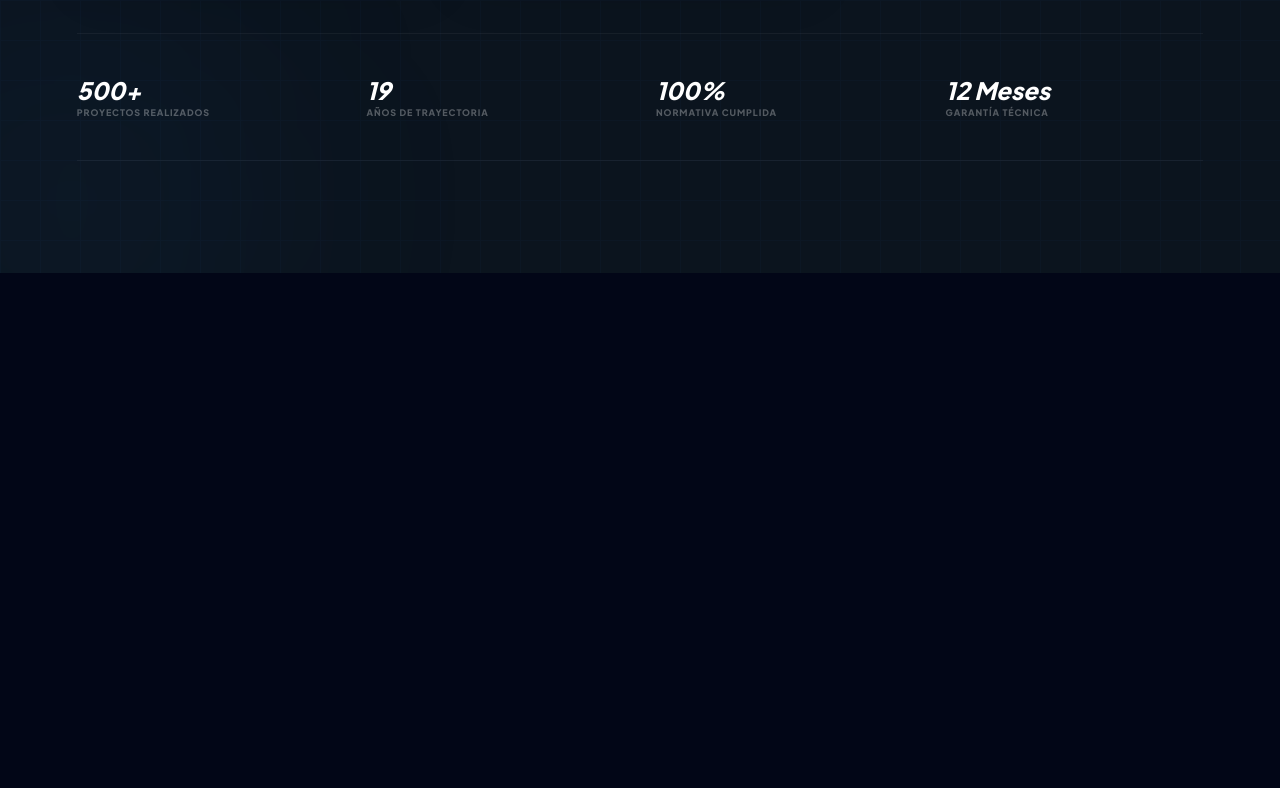
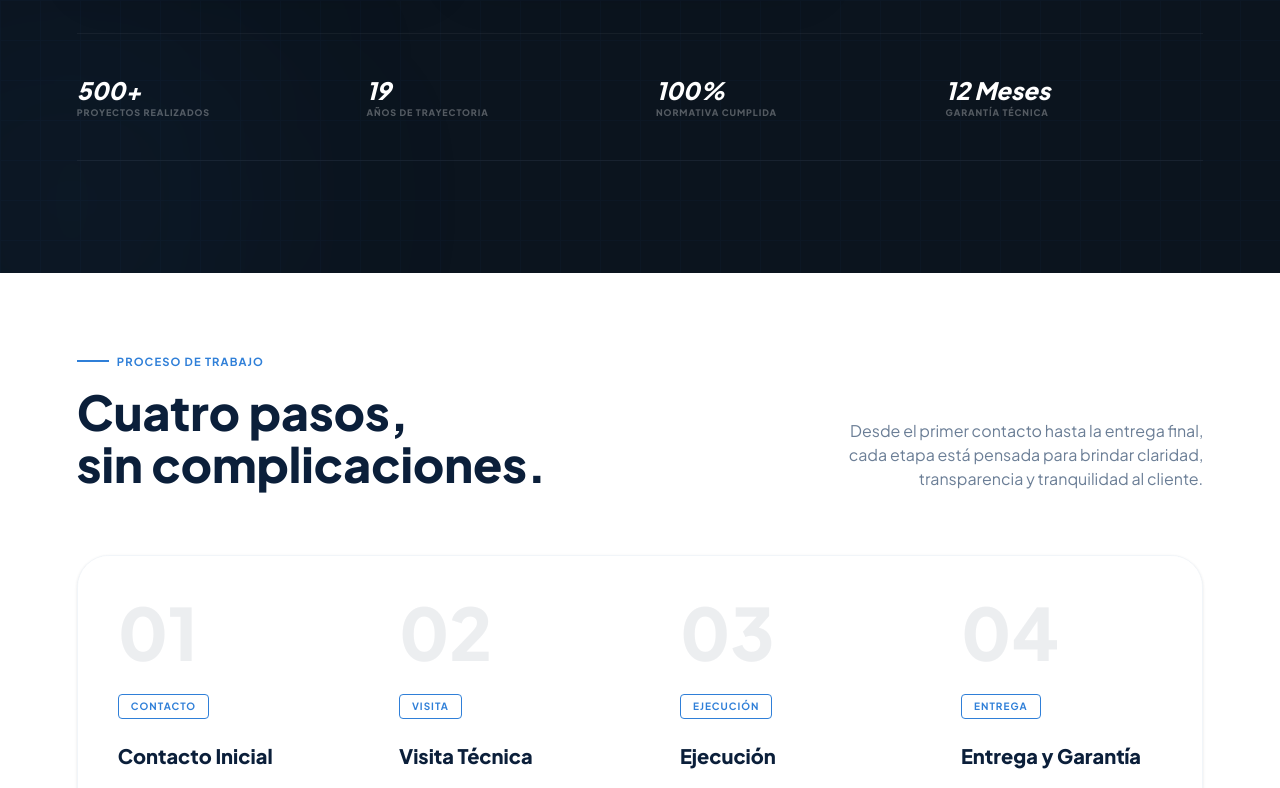
Before and after one commit to NicooGon/volturuguay-web, a React (Vite) app: page / in a window 1280 px wide. Shown: the part 3825-4613 px from the top of the page. Before the commit the page ends 4098 px from the top, so only its background shows below. Built offline with nearby package versions, Linux system fonts and the light colour scheme.

Commit message:
process and review

```diff
--- /dev/null
+++ b/src/components/ProcessCard.jsx
@@ -0,0 +1,23 @@
+export default function ProcessCard({ number, title, description, tag }) {
+  return (
+    <div className="group relative p-10 transition-all duration-500 flex flex-col justify-between min-h-[350px] bg-white hover:bg-[#0B1F3A] border-r border-slate-100 last:border-0">
+      <div>
+        <span className="text-7xl font-black text-[#0B1F3A] opacity-[0.07] group-hover:opacity-10 group-hover:text-white block mb-6 transition-all duration-500">
+          {number}
+        </span>
+
+        <span className="inline-block px-3 py-1 rounded border border-[#2F7FD8] text-[#2F7FD8] text-[10px] font-bold uppercase tracking-widest mb-6 transition-colors duration-500">
+          {tag}
+        </span>
+
+        <h3 className="text-xl font-extrabold text-[#0B1F3A] mb-4 leading-tight group-hover:text-white transition-colors duration-500">
+          {title}
+        </h3>
+
+        <p className="text-sm leading-relaxed text-slate-500 group-hover:text-white/70 transition-colors duration-500">
+          {description}
+        </p>
+      </div>
+    </div>
+  );
+}
--- /dev/null
+++ b/src/components/ReviewCard.jsx
@@ -0,0 +1,37 @@
+export default function ReviewCard({ name, location, review, rating = 5 }) {
+  const initials = name.split(' ').map(n => n[0]).join('');
+
+  return (
+    <div
+      className="group bg-white p-10 rounded-[2rem] border border-slate-100 flex flex-col justify-between h-full transition-all duration-500 hover:-translate-y-2 hover:shadow-[0_30px_60px_-15px_rgba(11,31,58,0.1)] hover:border-[#2F7FD8]/20 cursor-default"
+    >
+      <div>
+        <div className="flex gap-1.5 mb-8 transition-transform duration-500 group-hover:scale-105 origin-left">
+          {[...Array(rating)].map((_, i) => (
+            <svg key={i} className="w-4 h-4 text-yellow-400" fill="currentColor" viewBox="0 0 20 20">
+              <path d="M9.049 2.927c.3-.921 1.603-.921 1.902 0l1.07 3.292a1 1 0 00.95.69h3.462c.969 0 1.371 1.24.588 1.81l-2.8 2.034a1 1 0 00-.364 1.118l1.07 3.292c.3.921-.755 1.688-1.54 1.118l-2.8-2.034a1 1 0 00-1.175 0l-2.8 2.034c-.784.57-1.838-.197-1.539-1.118l1.07-3.292a1 1 0 00-.364-1.118L2.98 8.72c-.783-.57-.38-1.81.588-1.81h3.461a1 1 0 00.951-.69l1.07-3.292z" />
+            </svg>
+          ))}
+        </div>
+
+        <p className="text-slate-600 text-[16px] leading-relaxed italic mb-10">
+          "{review}"
+        </p>
+      </div>
+
+      <div className="flex items-center gap-4">
+        <div className="w-12 h-12 rounded-full bg-[#0B1F3A] flex items-center justify-center text-white text-sm font-bold transition-colors duration-500 group-hover:bg-[#2F7FD8]">
+          {initials}
+        </div>
+        <div>
+          <h4 className="text-[#0B1F3A] font-extrabold text-base transition-colors duration-500 group-hover:text-[#2F7FD8]">
+            {name}
+          </h4>
+          <p className="text-slate-400 text-[11px] font-bold uppercase tracking-widest">
+            {location}
+          </p>
+        </div>
+      </div>
+    </div>
+  );
+}
--- a/src/pages/Gallery.jsx
+++ b/src/pages/Gallery.jsx
@@ -56,7 +56,7 @@ export default function GallerySection() {
             </span>
             <h2 className="text-4xl md:text-5xl font-extrabold text-[#0B1F3A] leading-tight">Proyectos <br className="hidden md:block" /> Realizados</h2>
           </div>
-          <p className="text-[#6B7E96] max-w-sm text-base md:text-lg">Selección de trabajos eléctricos en Punta del Este y Maldonado.</p>
+          <p className="text-[#6B7E96]  max-w-sm text-base lg:text-right ">Selección de trabajos eléctricos en Punta del Este y Maldonado.</p>
         </div>
 
         <div className="relative z-10 grid grid-cols-1 md:grid-cols-3 gap-4 md:auto-rows-[275px] items-stretch">
--- a/src/pages/Home.jsx
+++ b/src/pages/Home.jsx
@@ -4,7 +4,9 @@ import Navbar from '../components/Navbar'
 import Gallery from './Gallery'
 import Hero from './Hero'
 import Services from './Services'
-import AboutSection from "./AboutSection";
+import About from "./About";
+import Process from "./Process";
+import Reviews from "./Reviews";
 
 export default function Home() {
   const { hash } = useLocation();
@@ -27,7 +29,9 @@ export default function Home() {
         <Hero />
         <Services />
         <Gallery />
-        <AboutSection />
+        <About />
+        <Process />
+        <Reviews />
       </main>
     </div>
   )
--- /dev/null
+++ b/src/pages/Process.jsx
@@ -0,0 +1,58 @@
+import { useEffect } from "react";
+import ProcessCard from "../components/ProcessCard";
+import AOS from "aos";
+import "aos/dist/aos.css";
+
+const STEPS = [
+  { number: "01", tag: "Contacto", title: "Contacto Inicial", description: "El cliente se comunica por WhatsApp, teléfono o formulario. No se requieren conocimientos técnicos previos." },
+  { number: "02", tag: "Visita", title: "Visita Técnica", description: "Realizamos una visita al lugar, evaluamos el alcance del trabajo y entregamos un presupuesto detallado y cerrado, sin compromiso."},
+  { number: "03", tag: "Ejecución", title: "Ejecución", description: "Ejecutamos el trabajo con materiales de primera calidad, de manera prolija y respetando los plazos acordados." },
+  { number: "04", tag: "Entrega", title: "Entrega y Garantía", description: "Verificamos el trabajo en conjunto con el cliente y firmamos la garantía escrita de 12 meses." },
+];
+
+export default function ProcessSection() {
+  useEffect(() => {
+    AOS.init({ duration: 600, once: true });
+  }, []);
+
+  return (
+    <section className="py-20 px-[6vw] bg-white">
+      <div className="container mx-auto">
+
+        <div className="flex flex-col md:flex-row justify-between items-start md:items-end gap-8 mb-16">
+          <div className="max-w-xl" data-aos="fade-right">
+            <span className="text-[#2F7FD8] text-[0.7rem] font-bold uppercase tracking-widest flex items-center gap-2 mb-4">
+              <span className="w-8 h-[2px] bg-[#2F7FD8]" /> Proceso de trabajo
+            </span>
+            <h2 className="text-4xl md:text-5xl font-extrabold text-[#0B1F3A] leading-[1.1]">
+              Cuatro pasos, <br /> sin complicaciones.
+            </h2>
+          </div>
+          <p
+            className="text-[#6B7E96] max-w-sm text-base lg:text-right"
+            data-aos="fade-left"
+          >
+            Desde el primer contacto hasta la entrega final, cada etapa está pensada para brindar claridad, transparencia y tranquilidad al cliente.
+          </p>
+        </div>
+
+        <div
+          className="relative overflow-hidden rounded-[2rem] border border-slate-100 grid grid-cols-1 md:grid-cols-2 lg:grid-cols-4 bg-white shadow-sm"
+          data-aos="fade-up"
+        >
+          {STEPS.map((step, i) => (
+            <div key={step.number} data-aos="fade-right" data-aos-delay={i * 150}>
+              <ProcessCard
+                number={step.number}
+                tag={step.tag}
+                title={step.title}
+                description={step.description}
+              />
+            </div>
+          ))}
+        </div>
+
+      </div>
+    </section>
+  );
+}
--- /dev/null
+++ b/src/pages/Reviews.jsx
@@ -0,0 +1,38 @@
+import { useEffect } from "react";
+import ReviewCard from "../components/ReviewCard";
+import AOS from "aos";
+import "aos/dist/aos.css";
+
+const REVIEWS = [
+  { name: "Marcela Rodríguez", location: "Punta del Este", review: "Realizaron la instalación eléctrica completa de nuestra casa de veraneo. Trabajo impecable, presupuesto exacto y certificación UTE sin inconvenientes." },
+  { name: "Javier Pereira", location: "San Rafael, PDE", review: "Ejecutaron toda la infraestructura eléctrica de nuestro local gastronómico. Cumplieron los plazos, habilitaron ante UTE sin inconvenientes y el resultado fue excelente." },
+  { name: "Sofía Garmendia", location: "Manantiales", review: "Instalaron los paneles solares y gestionaron todo el trámite con UTE. Desde el primer mes notamos la reducción en la factura. Profesionalismo de principio a fin." }
+];
+
+export default function ReviewSection() {
+  useEffect(() => { AOS.init({ duration: 1000, once: true }); }, []);
+
+  return (
+    <section className="relative py-28 px-[6vw] bg-gradient-to-b from-[#F8FAFC] to-white overflow-hidden">
+      <div className="container mx-auto relative z-10">
+        <div className="flex flex-col md:flex-row justify-between items-start md:items-end gap-10 mb-20">
+          <div className="max-w-xl" data-aos="fade-right">
+            <span className="text-[#2F7FD8] text-[0.7rem] font-bold uppercase tracking-[0.2em] flex items-center gap-3 mb-5">
+              <span className="w-10 h-[2px] bg-[#2F7FD8]" /> Testimonios
+            </span>
+            <h2 className="text-5xl md:text-6xl font-black text-[#0B1F3A] leading-[1.1] tracking-tighter">
+              Lo que dicen <br /> nuestros clientes.
+            </h2>
+          </div>
+          <p className="text-[#6B7E96] max-w-sm text-base lg:text-right" data-aos="fade-left">
+            La confianza de nuestros clientes es el reflejo de años de trabajo profesional y comprometido.
+          </p>
+        </div>
+
+        <div className="grid grid-cols-1 md:grid-cols-2 lg:grid-cols-3 gap-10">
+          {REVIEWS.map((r, i) => <div key={i} data-aos="fade-up" data-aos-delay={i * 100}><ReviewCard {...r} /></div>)}
+        </div>
+      </div>
+    </section>
+  );
+}
```
Also changed, not shown: src/pages/About.jsx (renamed from src/pages/AboutSection.jsx).
